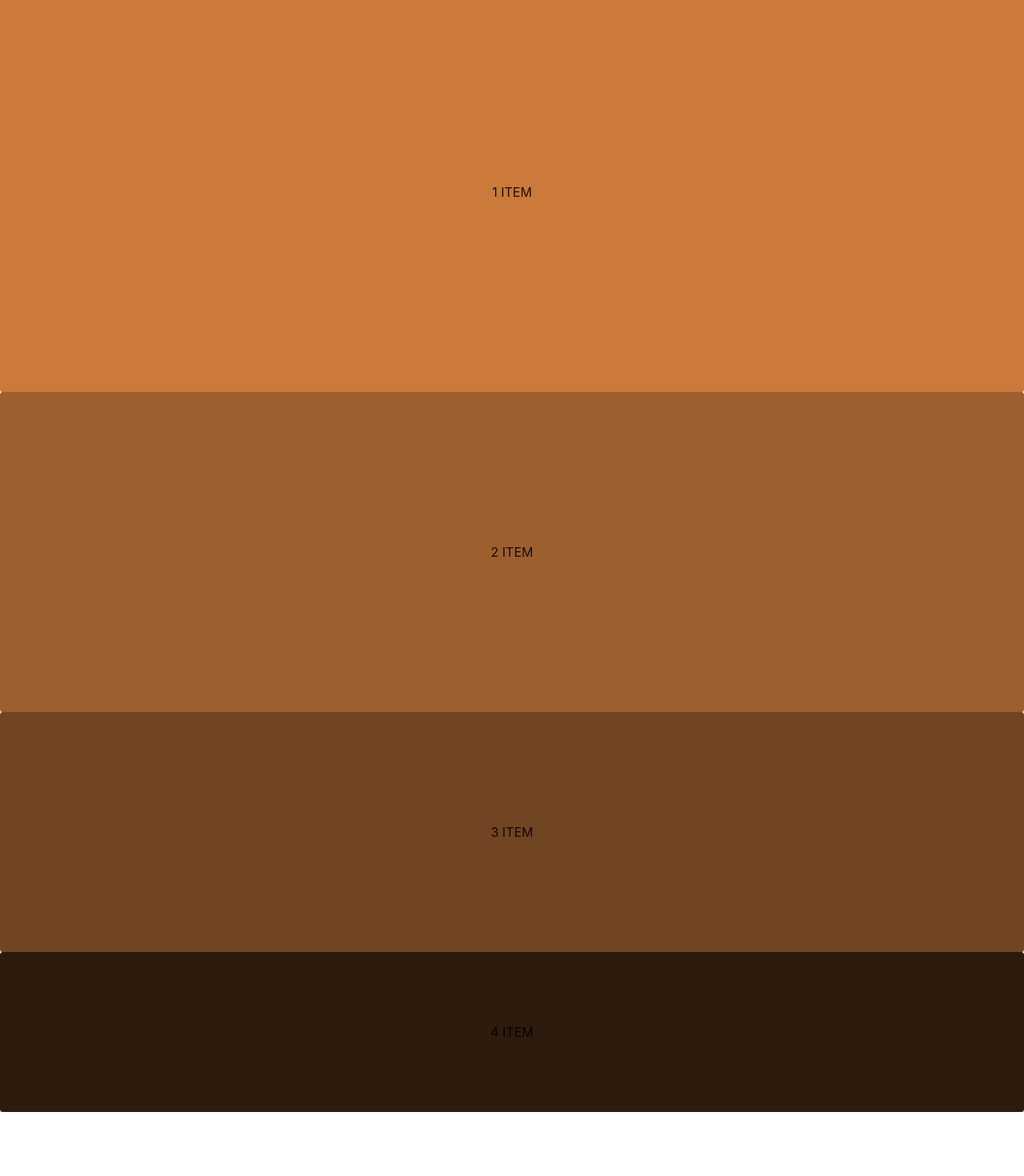
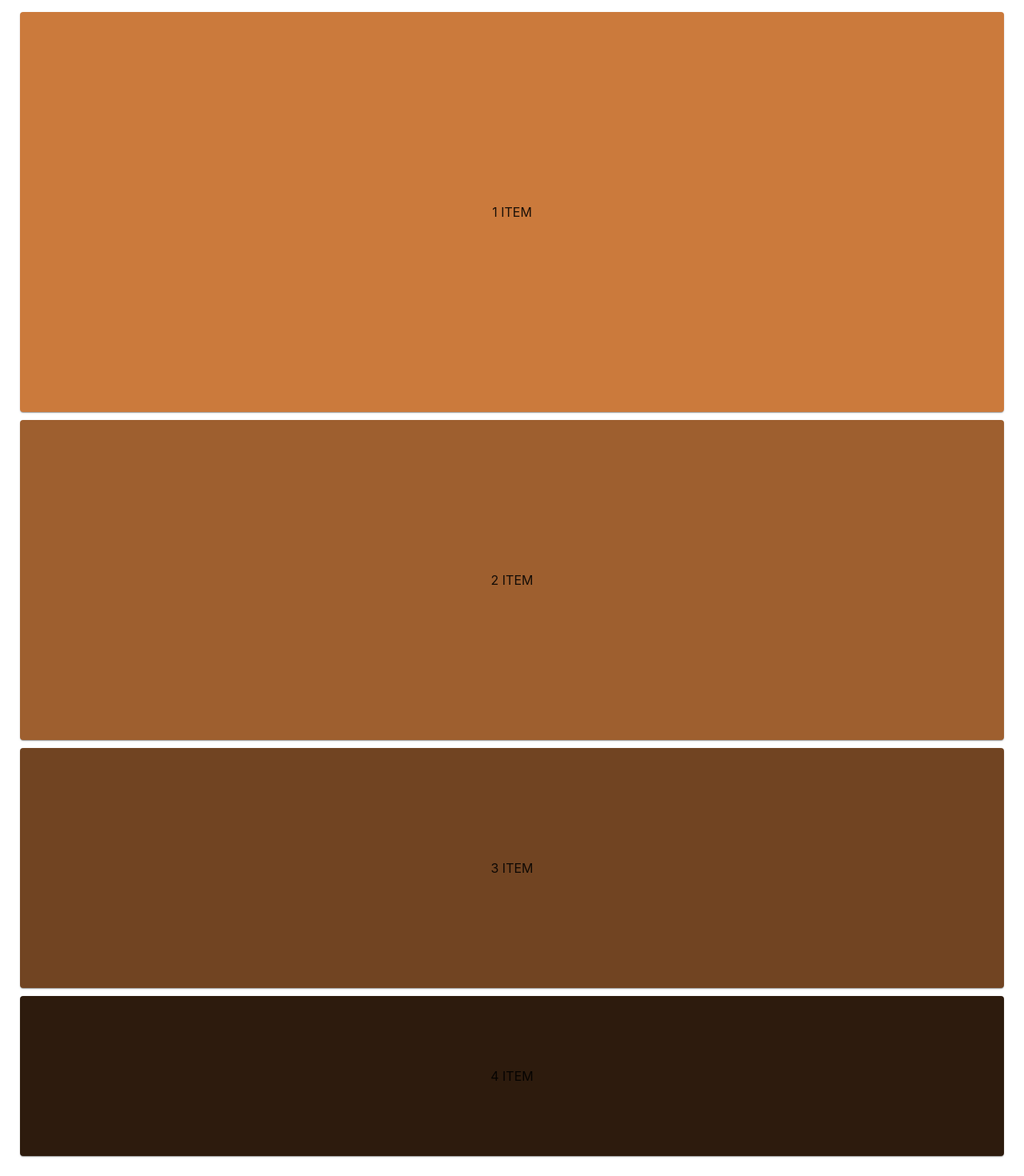
Before and after one commit to rodisho/trending-topics-dashboards, a React (Create React App) app: page / in a window 1280 px wide. Shown: the part 107-1577 px from the top of the page at 80% size. Before the commit the page ends 1497 px from the top, so only its background shows below. Built offline with nearby package versions, Linux system fonts and the light colour scheme.

Commit message:
refactored grid layout to include proper padding between elements in addition to encapsulate the entire grid system within a container for dynamic resizing of the entire page

```diff
--- a/src/components/mainBody.js
+++ b/src/components/mainBody.js
@@ -1,12 +1,16 @@
 import React from 'react';
-import  {Grid, Paper }   from '@mui/material';
+import {Grid, Paper} from '@mui/material';
 import {red} from "@mui/material/colors";
+import Container from '@mui/material/Container';
+
 
 const MainBody = () => {
+
     return (
         <div>
+            <Container maxWidth="90%" style={{padding: "20px"}}>
                 <Grid container>
-                <Grid item xs={12} sm={12} md={12}>
+                    <Grid item xs={12} sm={12} md={12} style={{padding: "5px"}}>
                         <Paper sx={{
                             height: 500,
                             backgroundColor: '#cb7a3c',
@@ -15,7 +19,7 @@ const MainBody = () => {
                             justifyContent: 'center',
                         }}>1 ITEM</Paper>
                     </Grid>
-                <Grid item xs={12} sm={12} md={12}>
+                    <Grid item xs={12} sm={12} md={12} style={{padding: "5px"}}>
                         <Paper sx={{
                             height: 400,
                             backgroundColor: '#9e5f2f',
@@ -24,7 +28,7 @@ const MainBody = () => {
                             justifyContent: 'center',
                         }}>2 ITEM</Paper>
                     </Grid>
-                <Grid item xs={12} sm={12} md={12}>
+                    <Grid item xs={12} sm={12} md={12} style={{padding: "5px"}}>
                         <Paper sx={{
                             height: 300,
                             backgroundColor: '#714422',
@@ -33,7 +37,7 @@ const MainBody = () => {
                             justifyContent: 'center',
                         }}>3 ITEM</Paper>
                     </Grid>
-                <Grid item xs={12} sm={12} md={12}>
+                    <Grid item xs={12} sm={12} md={12} style={{padding: "5px"}}>
                         <Paper sx={{
                             height: 200,
                             backgroundColor: '#2d1b0d',
@@ -43,6 +47,7 @@ const MainBody = () => {
                         }}>4 ITEM</Paper>
                     </Grid>
                 </Grid>
+            </Container>
         </div>
     );
 };
```
Lines whose indentation alone changed are shown as unchanged.
